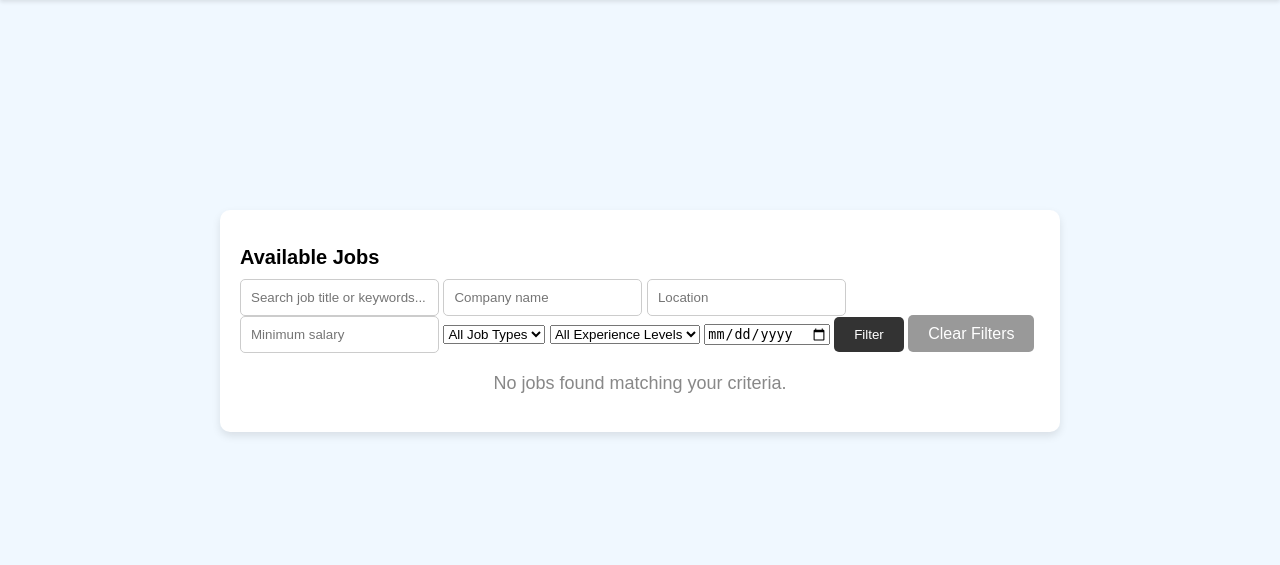
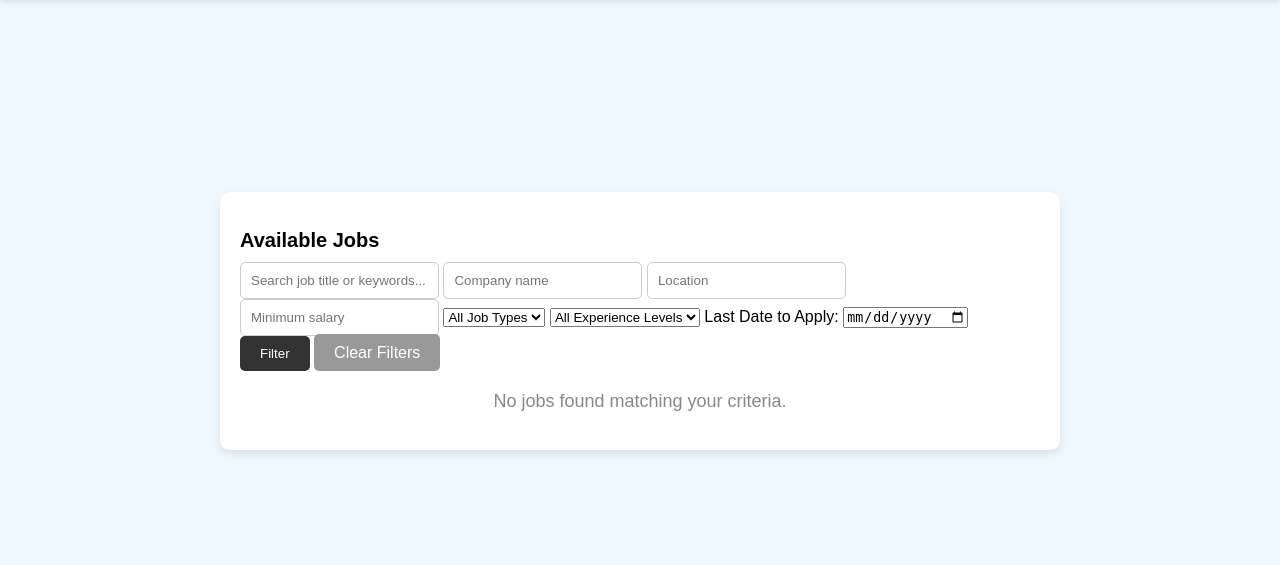
Before and after one commit to VaishnaviRaoB/Career_Edge, a Django app: page /search/ in a window 1280 px wide. Shown: the part 68-633 px from the top of the page. Run offline with Django 3.2, Linux system fonts and the light colour scheme; data that the repository does not hold is empty.

Commit message:
Last date

```diff
--- a/Career_edge/career_edge/views.py
+++ b/Career_edge/career_edge/views.py
@@ -1,10 +1,12 @@
 from django.shortcuts import render, redirect, get_object_or_404
 from django.contrib.auth.models import User
+from datetime import datetime
 from .models import UserProfile, Job, JobApplication
 from django.contrib.auth import authenticate, login, logout
 from django.contrib.auth.decorators import login_required
 from django.contrib import messages
 from django.views import View
+from datetime import datetime
 from .forms import EditCompanyProfileForm
 from django.utils.dateparse import parse_date
 from django.core.validators import URLValidator
@@ -310,10 +312,11 @@ def search_jobs(request):
     job_type = request.GET.get('job_type', '')
     experience_level = request.GET.get('experience_level', '')
     posted_date = request.GET.get('posted_date', '')
-
+    last_date = request.GET.get('last_date', '')
 
     jobs = Job.objects.all()
 
+    # Apply search filters
     if q:
         jobs = jobs.filter(title__icontains=q)
     if company:
@@ -330,13 +333,24 @@ def search_jobs(request):
         jobs = jobs.filter(job_type__iexact=job_type)
     if experience_level:
         jobs = jobs.filter(experience_level__iexact=experience_level)
+
+    # Filter by posted_date if provided
     if posted_date:
         try:
-         from datetime import datetime
-         posted_date_obj = datetime.strptime(posted_date, '%Y-%m-%d').date()
-         jobs = jobs.filter(date_posted__date=posted_date_obj)
+            posted_date_obj = datetime.strptime(posted_date, '%Y-%m-%d').date()
+            jobs = jobs.filter(date_posted__date=posted_date_obj)
         except ValueError:
-         posted_date = ''
+            posted_date = ''
+
+    # Filter by last_date if provided
+    if last_date:
+        try:
+            last_date_obj = datetime.strptime(last_date, '%Y-%m-%d').date()  # Convert the string to a date
+            jobs = jobs.filter(last_date_to_apply=last_date_obj)  # Filter using the correct field
+        except ValueError:
+            last_date = ''
+
+    # Handle saved jobs for authenticated users
     saved_job_ids = []
     if request.user.is_authenticated:
         saved_job_ids = SavedJob.objects.filter(user=request.user).values_list('job_id', flat=True)
--- a/Career_edge/templates/seeker_dashboard.html
+++ b/Career_edge/templates/seeker_dashboard.html
@@ -329,7 +329,8 @@
                     <option value="Mid-level" {% if request.GET.experience_level == "Mid-level" %}selected{% endif %}>Mid-level</option>
                     <option value="Senior" {% if request.GET.experience_level == "Senior" %}selected{% endif %}>Senior</option>
                 </select>
-                <input type="date" name="posted_date" value="{{ posted_date }}">
+                <label for="last_date">Last Date to Apply:</label>
+    <input type="date" name="last_date" value="{{ last_date }}">
                 <button type="submit">Filter</button>
                 <a href="{% url 'search_jobs' %}" style="padding: 10px 20px; background-color: #999; color: white; border-radius: 5px; text-decoration: none;">Clear Filters</a>
             </form>
@@ -358,7 +359,7 @@
                     <p><strong>Experience Required:</strong> {{ job.experience_level }}</p>
                     <p><strong>Job Type:</strong> {{ job.job_type }}</p>
                     <p><strong>Location:</strong> {{ job.location }}</p>
-                    <p><strong>Date Posted:</strong> {{ job.date_posted|date:"F d, Y" }}</p>
+                    <p><strong>Last Date to Apply:</strong> {{ job.last_date_to_apply }}</p>
                     <div class="button-container">
                         <a href="{% url 'apply_for_job' job.id %}" class="apply-btn">Apply</a>
 
```
